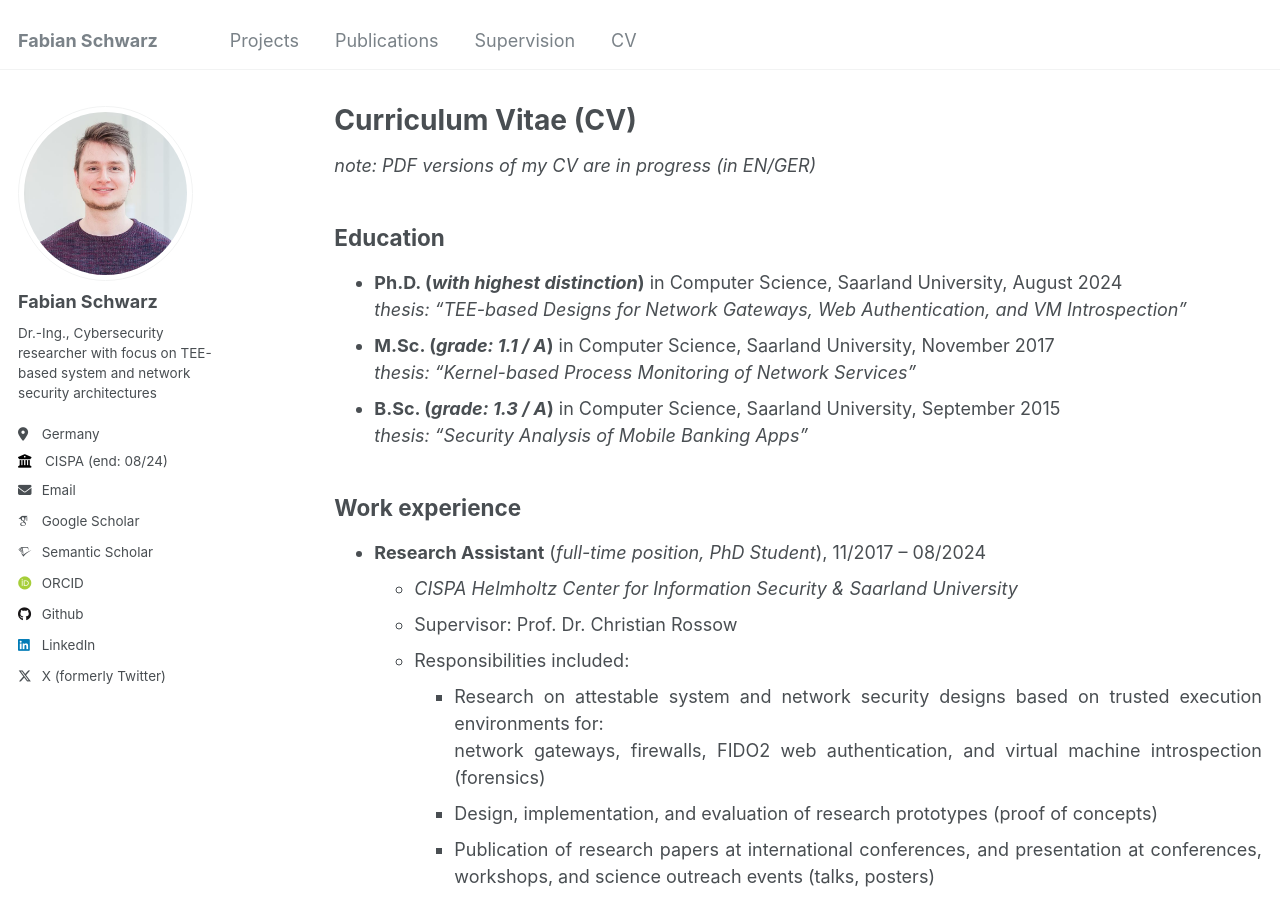
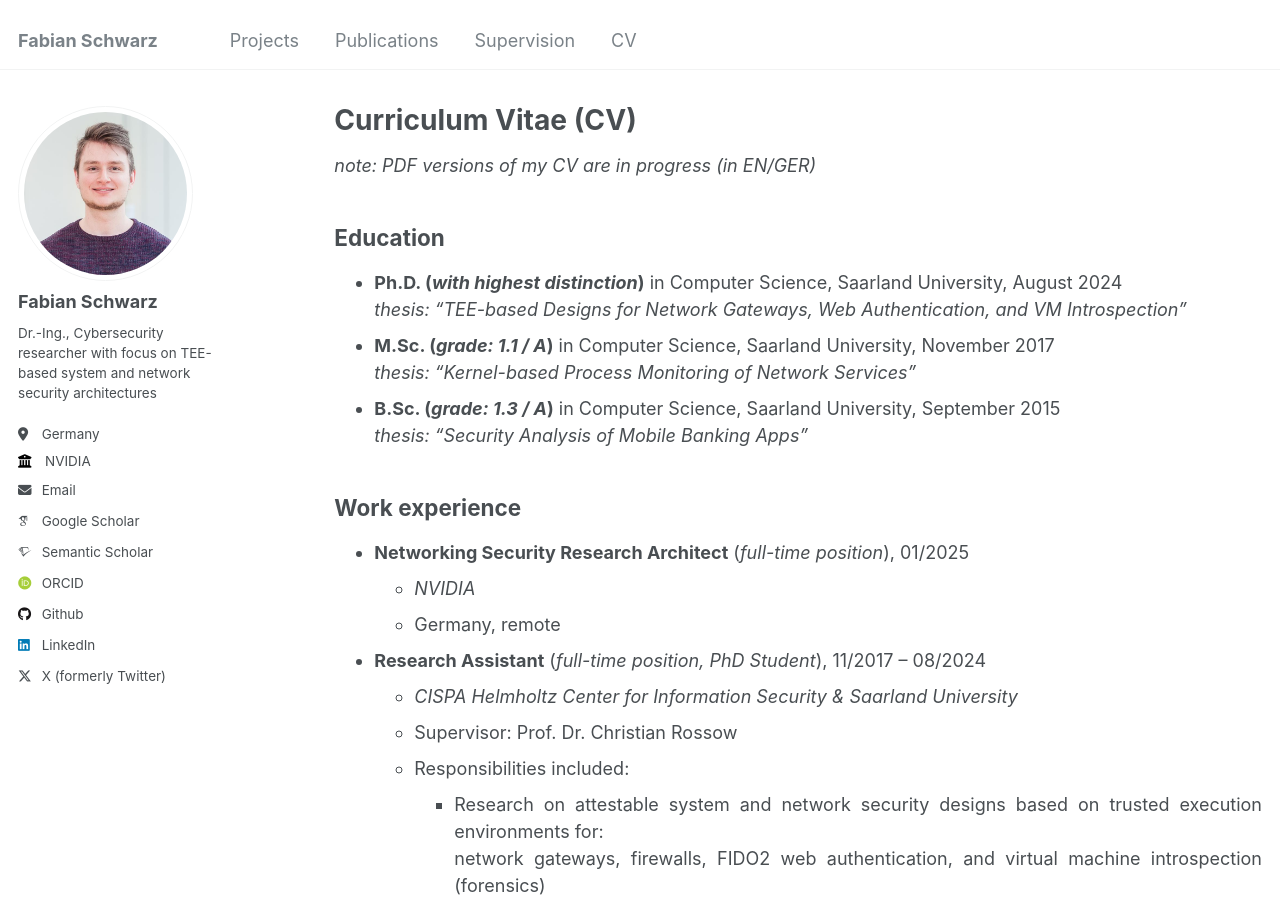
Before and after one commit to fa-schwarz/fa-schwarz.github.io, a Jekyll site: the page built from _pages/cv.md, in a window 1280 px wide and 900 px high. Built offline with Jekyll 4.4.1, drawn with Linux system fonts in a browser that asks for light colours; some web fonts are replaced.

Commit message:
updated employer information

```diff
--- a/_config.yml
+++ b/_config.yml
@@ -24,7 +24,7 @@ author:
   name             : "Fabian Schwarz"
   bio              : "Dr.-Ing., Cybersecurity researcher with focus on TEE-based system and network security architectures"
   location         : "Germany"
-  employer         : "CISPA (end: 08/24)"
+  employer         : "NVIDIA"
   uri              : # URL
   email            : "schwarz.fabianfrank@gmail.com"
 
--- a/_pages/cv.md
+++ b/_pages/cv.md
@@ -21,6 +21,10 @@ _note: PDF versions of my CV are in progress (in EN/GER)_
   _thesis: "Security Analysis of Mobile Banking Apps"_
 
 ## Work experience
+
+* **Networking Security Research Architect** (_full-time position_), 01/2025
+  * _NVIDIA_
+  * Germany, remote
 
 * **Research Assistant** (_full-time position, PhD Student_), 11/2017 -- 08/2024
   * _CISPA Helmholtz Center for Information Security & Saarland University_
```
